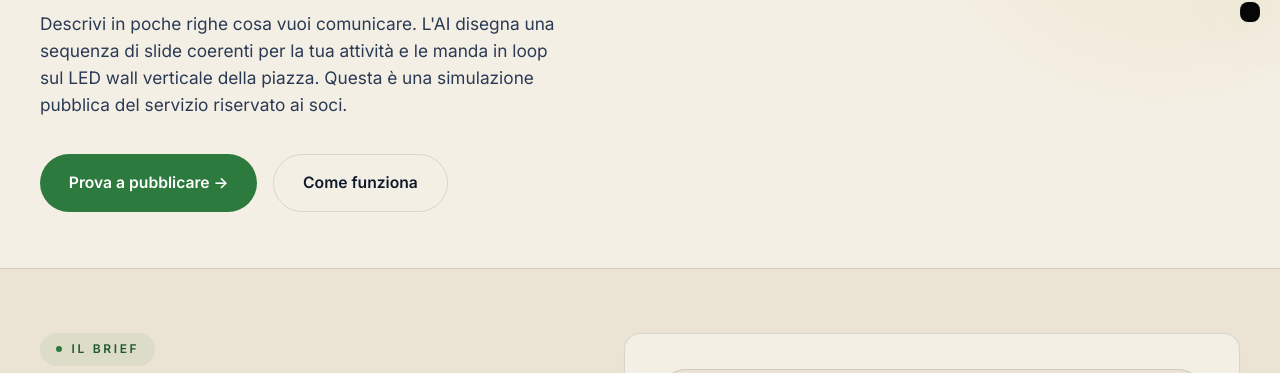
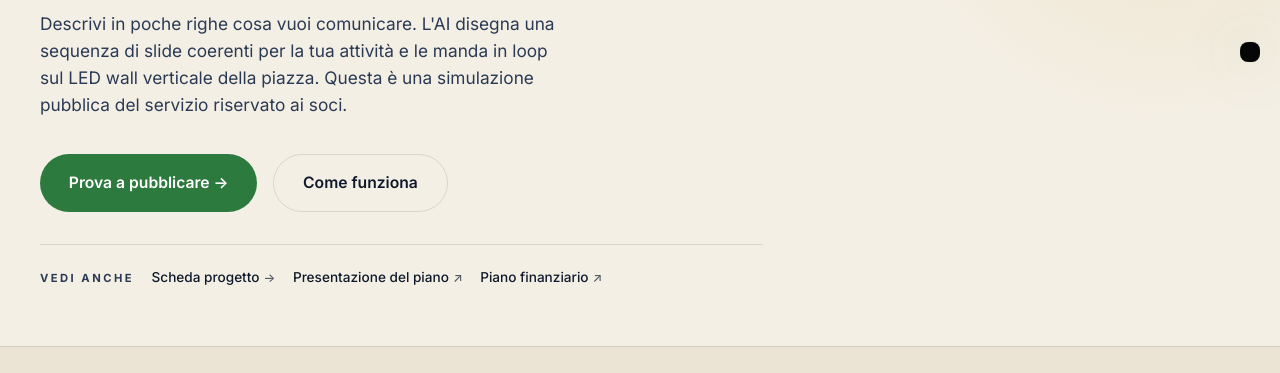
Before and after one commit to Lufabbiu/comartpro-sito, a website: page ledwall.html in a window 1280 px wide. Shown: the part 360-733 px from the top of the page. Drawn offline with Linux system fonts and the light colour scheme.

Commit message:
ledwall: link to project card and plan slides from the hero
Below the hero CTAs a "Vedi anche" row now exposes three references:
project detail page on this site, the LED wall presentation and the
financial plan on the external pitch site. Styled as subtle
underline-on-hover links so the primary CTAs stay prominent.

Co-Authored-By: Claude Opus 4.7 (1M context) <noreply@anthropic.com>

```diff
--- a/ledwall.html
+++ b/ledwall.html
@@ -105,6 +105,22 @@
   }
   .hero .lead{font-size:clamp(1.05rem,1.35vw,1.22rem);color:var(--ink-soft);max-width:48ch;margin-bottom:2.2rem}
   .hero-ctas{display:flex;gap:1rem;flex-wrap:wrap}
+  .hero-related{
+    display:flex;align-items:center;gap:1.1rem;flex-wrap:wrap;
+    margin-top:2rem;padding-top:1.4rem;border-top:1px solid var(--line);
+    font-size:.85rem;
+  }
+  .hero-related .hr-label{
+    font-size:.7rem;letter-spacing:.22em;text-transform:uppercase;
+    color:var(--ink-soft);font-weight:700;
+  }
+  .hero-related a{
+    color:var(--ink);text-decoration:none;font-weight:500;
+    display:inline-flex;align-items:center;gap:.25rem;
+    border-bottom:1px solid transparent;transition:all .2s;padding-bottom:1px;
+  }
+  .hero-related a:hover{color:var(--brand-dark);border-bottom-color:var(--brand)}
+  .hero-related a .ext{font-size:.78rem;opacity:.7}
   .hero-teaser{
     aspect-ratio:1/1.3;max-width:320px;margin-left:auto;
     position:relative;perspective:800px;
@@ -605,6 +621,12 @@
         <a class="btn primary" href="#composer">Prova a pubblicare →</a>
         <a class="btn ghost" href="#how">Come funziona</a>
       </div>
+      <nav class="hero-related" aria-label="Contenuti correlati">
+        <span class="hr-label">Vedi anche</span>
+        <a href="/dettaglio.html?type=project&amp;id=ledwall">Scheda progetto <span class="ext">→</span></a>
+        <a href="https://comartpro-ledwall-production.up.railway.app/" target="_blank" rel="noopener">Presentazione del piano <span class="ext">↗</span></a>
+        <a href="https://comartpro-ledwall-production.up.railway.app/piano-finanziario.html" target="_blank" rel="noopener">Piano finanziario <span class="ext">↗</span></a>
+      </nav>
     </div>
     <div class="hero-teaser" aria-hidden="true">
       <div class="mini-screen"></div>
```
